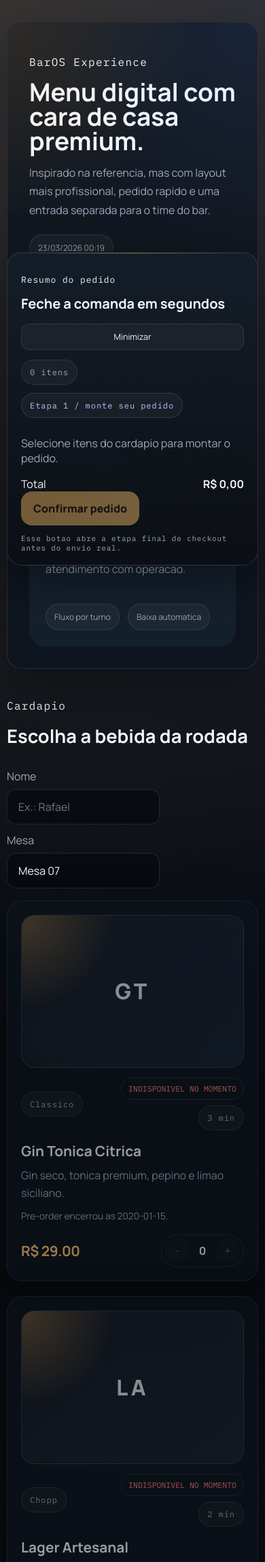
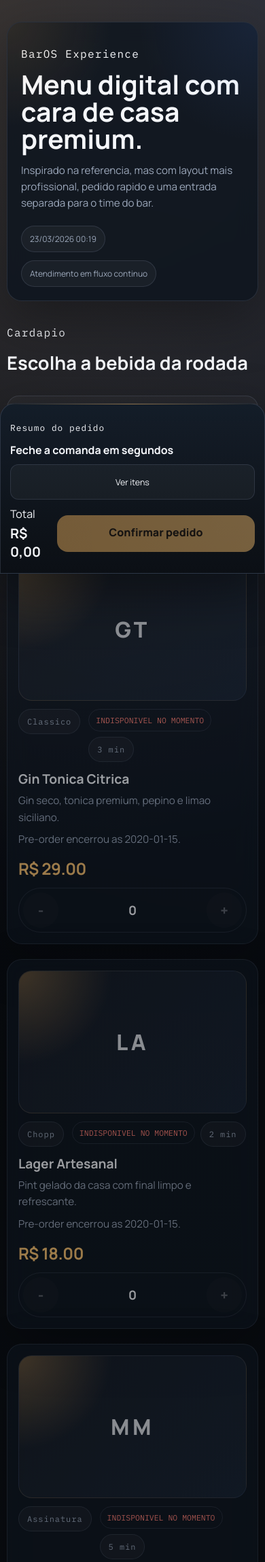
Before and after one commit to javaaaaa-271/BARZOS, a Flask app: page / in a window 390 px wide. Shown: the top 2298 px of the page at 68% size. Run offline with Flask 3, Linux system fonts and the light colour scheme; data comes from the database, SQL or seed files in the repository; tables that the repository leaves empty hold one stand-in row (values such as "Sample post").

Commit message:
Add files via upload

```diff
--- a/BarOS/static/app.js
+++ b/BarOS/static/app.js
@@ -12,6 +12,10 @@ const orderCountBadge = document.getElementById("order-count-badge");
 const submitOrderButton = document.getElementById("submit-order");
 const checkoutPanel = document.querySelector(".checkout-panel");
 const toggleCheckoutButton = document.getElementById("toggle-checkout");
+const openCheckoutQuickButton = document.getElementById("open-checkout-quick");
+const customerNameInput = document.getElementById("customer-name");
+const tableLabelInput = document.getElementById("table-label");
+const checkoutFooterCount = document.getElementById("checkout-footer-count");
 
 const checkoutModal = document.getElementById("checkout-modal");
 const checkoutReviewSummary = document.getElementById("checkout-review-summary");
@@ -36,13 +40,13 @@ const pixQrPlaceholder = document.getElementById("pix-qr-placeholder");
 const pixCopyPaste = document.getElementById("pix-copy-paste");
 const pixError = document.getElementById("pix-error");
 const copyPixCodeButton = document.getElementById("copy-pix-code");
-const simulatePixPaymentButton = document.getElementById("simulate-pix-payment");
 const closePixModalTopButton = document.getElementById("close-pix-modal-top");
 
 let checkoutCollapsed = false;
 let currentPixOrder = null;
 let checkoutPanelWasCollapsedBeforeModal = false;
 let checkoutPanelHiddenForFlow = false;
+let lastResponsiveMobileState = null;
 
 const paymentMethodLabels = {
   counter: "Pagar no balcao",
@@ -50,12 +54,124 @@ const paymentMethodLabels = {
 };
 
 const paymentMethodInstructions = {
-  counter: "Pagamento sera feito no balcao ou no momento da retirada.",
-  pix: "O pedido sera criado agora e fica aguardando a confirmacao do pagamento Pix.",
+  counter: "Voce paga no balcao ou no momento da retirada.",
+  pix: "Pague no Pix e aguarde a confirmacao do bar.",
 };
+const PENDING_ORDER_STORAGE_KEY = "baros_pending_order_v1";
+const PENDING_ORDER_MAX_AGE_MS = 30 * 60 * 1000;
 
 function logCheckoutFlow(step, details = {}) {
   console.info("[BarOS checkout]", step, details);
+}
+
+function isMobileViewport() {
+  return window.matchMedia("(max-width: 640px)").matches;
+}
+
+function createRequestId() {
+  if (window.crypto?.randomUUID) {
+    return window.crypto.randomUUID();
+  }
+  return `baros-${Date.now()}-${Math.random().toString(16).slice(2, 10)}`;
+}
+
+function normalizeItemsForIdempotency(items) {
+  return [...(items || [])]
+    .map((item) => ({
+      id: Number(item.id),
+      quantity: Number(item.quantity),
+    }))
+    .filter((item) => item.id > 0 && item.quantity > 0)
+    .sort((left, right) => left.id - right.id);
+}
+
+function buildOrderFingerprint(payload) {
+  return JSON.stringify({
+    customer_name: (payload.customer_name || "").trim(),
+    table_label: (payload.table_label || "").trim(),
+    source: payload.source || "",
+    payment_method: payload.payment_method || "",
+    items: normalizeItemsForIdempotency(payload.items),
+  });
+}
+
+function readPendingOrderDraft() {
+  try {
+    const raw = window.sessionStorage?.getItem(PENDING_ORDER_STORAGE_KEY);
+    if (!raw) {
+      return null;
+    }
+    const draft = JSON.parse(raw);
+    if (!draft?.request_id || !draft?.payload || !draft?.created_at) {
+      window.sessionStorage.removeItem(PENDING_ORDER_STORAGE_KEY);
+      return null;
+    }
+    if (Date.now() - Number(draft.created_at) > PENDING_ORDER_MAX_AGE_MS) {
+      window.sessionStorage.removeItem(PENDING_ORDER_STORAGE_KEY);
+      return null;
+    }
+    return draft;
+  } catch (error) {
+    console.error(error);
+    return null;
+  }
+}
+
+function writePendingOrderDraft(draft) {
+  try {
+    window.sessionStorage?.setItem(PENDING_ORDER_STORAGE_KEY, JSON.stringify(draft));
+  } catch (error) {
+    console.error(error);
+  }
+}
+
+function clearPendingOrderDraft() {
+  try {
+    window.sessionStorage?.removeItem(PENDING_ORDER_STORAGE_KEY);
+  } catch (error) {
+    console.error(error);
+  }
+}
+
+function getOrCreateRequestId(payload) {
+  const fingerprint = buildOrderFingerprint(payload);
+  const existingDraft = readPendingOrderDraft();
+  if (existingDraft?.fingerprint === fingerprint && existingDraft?.request_id) {
+    return {
+      requestId: existingDraft.request_id,
+      fingerprint,
+    };
+  }
+  return {
+    requestId: createRequestId(),
+    fingerprint,
+  };
+}
+
+function restorePendingOrderDraft() {
+  const draft = readPendingOrderDraft();
+  if (!draft?.payload) {
+    return;
+  }
+
+  cart.clear();
+  normalizeItemsForIdempotency(draft.payload.items).forEach((item) => {
+    cart.set(String(item.id), item.quantity);
+  });
+
+  document.querySelectorAll(".menu-card").forEach((card) => {
+    updateCardQuantity(card, cart.get(card.dataset.menuId) || 0);
+  });
+
+  if (customerNameInput) {
+    customerNameInput.value = draft.payload.customer_name || "";
+  }
+  if (tableLabelInput) {
+    tableLabelInput.value = draft.payload.table_label || "";
+  }
+  checkoutPaymentInputs.forEach((input) => {
+    input.checked = input.value === draft.payload.payment_method;
+  });
 }
 
 function getSelectedItems() {
@@ -98,8 +214,22 @@ function updateCheckoutToggle(collapsed) {
   }
   checkoutCollapsed = collapsed;
   checkoutPanel.classList.toggle("is-collapsed", collapsed);
-  toggleCheckoutButton.textContent = collapsed ? "Expandir" : "Minimizar";
+  toggleCheckoutButton.textContent = isMobileViewport()
+    ? (collapsed ? "Ver itens" : "Ocultar itens")
+    : (collapsed ? "Expandir" : "Minimizar");
   toggleCheckoutButton.setAttribute("aria-expanded", collapsed ? "false" : "true");
+}
+
+function applyResponsiveCheckoutMode() {
+  const isMobile = isMobileViewport();
+  if (lastResponsiveMobileState === isMobile) {
+    return;
+  }
+  lastResponsiveMobileState = isMobile;
+  if (checkoutPanelHiddenForFlow) {
+    return;
+  }
+  updateCheckoutToggle(isMobile);
 }
 
 function hideCheckoutPanelForFlow() {
@@ -146,10 +276,10 @@ function renderSummaryRows(selected) {
 function updateCheckoutInstruction() {
   const paymentMethod = getSelectedPaymentMethod();
   if (!paymentMethod) {
-    checkoutInstruction.textContent = "Escolha uma forma de pagamento para liberar o envio do pedido.";
+    checkoutInstruction.textContent = "Escolha como pagar para liberar o envio.";
     return;
   }
-  checkoutInstruction.textContent = paymentMethodInstructions[paymentMethod] || "Confirme o pagamento para seguir.";
+  checkoutInstruction.textContent = paymentMethodInstructions[paymentMethod] || "Confirme como vai pagar para seguir.";
 }
 
 function syncCheckoutReview() {
@@ -162,7 +292,7 @@ function syncCheckoutReview() {
 
   if (!selected.length) {
     checkoutReviewSummary.className = "summary-list empty-state";
-    checkoutReviewSummary.textContent = "Nenhum item selecionado.";
+    checkoutReviewSummary.textContent = "Seu carrinho esta vazio.";
     checkoutReviewTotal.textContent = "R$ 0,00";
     return;
   }
@@ -177,14 +307,21 @@ function buildSummary() {
   const totalItems = selected.reduce((sum, item) => sum + item.quantity, 0);
 
   orderCountBadge.textContent = `${totalItems} ${totalItems === 1 ? "item" : "itens"}`;
+  if (checkoutFooterCount) {
+    checkoutFooterCount.textContent = totalItems
+      ? `${totalItems} ${totalItems === 1 ? "item" : "itens"}`
+      : "Carrinho vazio";
+  }
   checkoutPanel?.classList.toggle("has-items", totalItems > 0);
 
   if (!selected.length) {
     orderSummary.className = "summary-list empty-state";
-    orderSummary.textContent = "Selecione itens do cardapio para montar o pedido.";
+    orderSummary.textContent = "Toque em + para adicionar bebidas ao carrinho.";
     orderTotal.textContent = "R$ 0,00";
     submitOrderButton.disabled = true;
-    updateCheckoutToggle(false);
+    if (!isMobileViewport()) {
+      updateCheckoutToggle(false);
+    }
     syncCheckoutReview();
     return;
   }
@@ -293,7 +430,7 @@ function populatePixModal(order) {
   currentPixOrder = order;
   pixOrderCode.textContent = order.order_number || order.code;
   pixPaymentStatus.textContent = order.payment_status_label;
-  pixPaymentInstruction.textContent = "Escaneie o QR code ou use o Pix copia e cola abaixo. Se precisar testar o fluxo, use o botao de simulacao.";
+  pixPaymentInstruction.textContent = "Escaneie o QR code ou copie a chave Pix abaixo. Depois do pagamento, o bar confirma internamente.";
   pixCopyPaste.value = order.pix_copy_paste || "";
 
   if (order.pix_qr_code) {
@@ -324,8 +461,8 @@ async function submitOrder() {
     return;
   }
 
-  const customerName = document.getElementById("customer-name").value.trim();
-  const tableLabel = document.getElementById("table-label").value.trim();
+  const customerName = customerNameInput?.value.trim() || "";
+  const tableLabel = tableLabelInput?.value.trim() || "";
 
   checkoutSubmitButton.disabled = true;
   checkoutSubmitButton.textContent = "Enviando...";
@@ -338,13 +475,33 @@ async function submitOrder() {
     payment_method: paymentMethod,
     items: selectedItems,
   };
+  const { requestId, fingerprint } = getOrCreateRequestId(payload);
+  payload.request_id = requestId;
+  writePendingOrderDraft({
+    request_id: requestId,
+    fingerprint,
+    payload,
+    created_at: Date.now(),
+  });
   logCheckoutFlow("submit_order_payload", payload);
 
-  const response = await fetch("/api/orders", {
-    method: "POST",
-    headers: { "Content-Type": "application/json" },
-    body: JSON.stringify(payload),
-  });
+  let response;
+  try {
+    response = await fetch("/api/orders", {
+      method: "POST",
+      headers: {
+        "Content-Type": "application/json",
+        "Idempotency-Key": requestId,
+      },
+      body: JSON.stringify(payload),
+    });
+  } catch (error) {
+    console.error(error);
+    checkoutSubmitButton.disabled = false;
+    checkoutSubmitButton.textContent = "Enviar pedido";
+    setCheckoutError("Nao foi possivel enviar agora. Tente novamente que o sistema reaproveita a mesma tentativa com seguranca.");
+    return;
+  }
 
   const data = await response.json().catch(() => ({}));
   logCheckoutFlow("submit_order_response", {
@@ -360,6 +517,7 @@ async function submitOrder() {
     return;
   }
 
+  clearPendingOrderDraft();
   closeCheckoutModal({ restorePanel: false });
   resetCart();
 
@@ -373,47 +531,6 @@ async function submitOrder() {
   showConfirmation(data.order, "Seu pedido foi enviado. Pagamento sera feito no balcao.");
 }
 
-async function simulatePixPayment() {
-  if (!currentPixOrder?.code) {
-    setPixError("Pedido Pix nao encontrado.");
-    return;
-  }
-
-  simulatePixPaymentButton.disabled = true;
-  simulatePixPaymentButton.textContent = "Confirmando...";
-  setPixError("");
-  logCheckoutFlow("simulate_pix_payment_request", {
-    code: currentPixOrder.code,
-    paymentStatus: currentPixOrder.payment_status,
-  });
-
-  const response = await fetch(`/api/orders/${currentPixOrder.code}/pix/simulate`, {
-    method: "POST",
-    headers: { "Content-Type": "application/json" },
-  });
-
-  const data = await response.json().catch(() => ({}));
-  logCheckoutFlow("simulate_pix_payment_response", {
-    ok: response.ok,
-    status: response.status,
-    data,
-  });
-  simulatePixPaymentButton.disabled = false;
-  simulatePixPaymentButton.textContent = "Simular pagamento";
-
-  if (!response.ok) {
-    setPixError(data.error || "Nao foi possivel confirmar o pagamento Pix.");
-    return;
-  }
-
-  currentPixOrder = data.order;
-  closePixModal({ restorePanel: false });
-  showConfirmation(
-    data.order,
-    "Seu pedido foi enviado. O pagamento via Pix foi confirmado e o bar ja pode seguir com a liberacao."
-  );
-}
-
 async function copyPixCode() {
   if (!pixCopyPaste?.value) {
     setPixError("Nao ha Pix copia e cola disponivel para este pedido.");
@@ -422,7 +539,7 @@ async function copyPixCode() {
   try {
     if (navigator.clipboard?.writeText) {
       await navigator.clipboard.writeText(pixCopyPaste.value);
-      pixPaymentInstruction.textContent = "Pix copia e cola copiado. Voce pode pagar e depois confirmar a simulacao.";
+      pixPaymentInstruction.textContent = "Pix copia e cola copiado. Depois do pagamento, o bar confirma internamente.";
       return;
     }
   } catch (error) {
@@ -448,6 +565,11 @@ toggleCheckoutButton?.addEventListener("click", () => {
   updateCheckoutToggle(!checkoutCollapsed);
 });
 
+openCheckoutQuickButton?.addEventListener("click", () => {
+  updateCheckoutToggle(false);
+  checkoutPanel?.scrollIntoView({ behavior: "smooth", block: "nearest" });
+});
+
 submitOrderButton?.addEventListener("click", openCheckoutModal);
 checkoutSubmitButton?.addEventListener("click", submitOrder);
 closeCheckoutModalButton?.addEventListener("click", closeCheckoutModal);
@@ -466,7 +588,6 @@ checkoutPaymentInputs.forEach((input) => {
 });
 
 document.getElementById("close-confirmation")?.addEventListener("click", closeConfirmationModal);
-simulatePixPaymentButton?.addEventListener("click", simulatePixPayment);
 copyPixCodeButton?.addEventListener("click", copyPixCode);
 closePixModalTopButton?.addEventListener("click", closePixModal);
 pixModal?.addEventListener("click", (event) => {
@@ -491,4 +612,8 @@ document.addEventListener("keydown", (event) => {
   }
 });
 
+restorePendingOrderDraft();
+applyResponsiveCheckoutMode();
 buildSummary();
+updateCheckoutInstruction();
+window.addEventListener("resize", applyResponsiveCheckoutMode);
--- a/BarOS/static/styles.css
+++ b/BarOS/static/styles.css
@@ -28,6 +28,16 @@ body {
   min-height: 100vh;
 }
 
+.customer-body {
+  -webkit-tap-highlight-color: transparent;
+}
+
+.customer-body button,
+.customer-body a,
+.customer-body input {
+  touch-action: manipulation;
+}
+
 a {
   color: inherit;
   text-decoration: none;
@@ -400,16 +436,20 @@ input {
   border: 1px solid var(--line);
   border-radius: 999px;
   padding: 5px;
+  min-width: 138px;
+  justify-content: space-between;
 }
 
 .qty-btn {
-  width: 36px;
-  height: 36px;
+  width: 42px;
+  height: 42px;
   border-radius: 50%;
   border: 0;
   background: rgba(255, 255, 255, 0.06);
   color: var(--text);
   cursor: pointer;
+  font-size: 1.08rem;
+  font-weight: 800;
 }
 
 .qty-btn:disabled {
@@ -418,9 +458,10 @@ input {
 }
 
 .qty-value {
-  min-width: 18px;
+  min-width: 24px;
   text-align: center;
   font-weight: 700;
+  font-size: 1rem;
 }
 
 .checkout-panel {
@@ -473,6 +514,21 @@ input {
   gap: 10px;
 }
 
+.checkout-footer {
+  display: grid;
+  gap: 12px;
+}
+
+.checkout-footer-count {
+  display: none;
+  justify-self: start;
+}
+
+.checkout-footer #submit-order {
+  width: 100%;
+  min-height: 54px;
+}
+
 .checkout-panel .summary-list {
   max-height: min(34vh, 280px);
   overflow: auto;
@@ -1519,15 +1580,223 @@ input {
   }
 
   .customer-shell {
-    padding-bottom: 290px;
+    padding-bottom: 220px;
   }
 
   .checkout-panel {
-    bottom: 12px;
-    width: calc(100% - 20px);
+    left: 0;
+    bottom: 0;
+    width: 100%;
+    transform: none;
+    padding: 14px 14px calc(14px + env(safe-area-inset-bottom));
+    border-radius: 22px 22px 0 0;
   }
 
   .checkout-panel.is-collapsed {
-    width: calc(100% - 20px);
-  }
-}
+    width: 100%;
+  }
+
+  .hero-panel {
+    padding: 20px;
+    gap: 16px;
+  }
+
+  .hero-copy h1 {
+    font-size: clamp(1.9rem, 10vw, 2.7rem);
+    line-height: 1.02;
+  }
+
+  .hero-text {
+    font-size: 0.95rem;
+    line-height: 1.55;
+  }
+
+  .service-card {
+    display: none;
+  }
+
+  .customer-hero-actions {
+    display: grid;
+    grid-template-columns: repeat(2, minmax(0, 1fr));
+  }
+
+  .hero-cta {
+    width: 100%;
+  }
+
+  .customer-meta {
+    width: 100%;
+    display: grid;
+    grid-template-columns: 1fr;
+    gap: 10px;
+    padding: 14px;
+    border-radius: 18px;
+    border: 1px solid var(--line);
+    background: rgba(255, 255, 255, 0.03);
+  }
+
+  .customer-meta label {
+    flex: initial;
+  }
+
+  .customer-meta input {
+    min-width: 0;
+    min-height: 52px;
+    font-size: 16px;
+  }
+
+  .customer-meta-help {
+    font-size: 0.74rem;
+  }
+
+  .menu-section {
+    margin-top: 20px;
+  }
+
+  .menu-card {
+    padding: 16px;
+    gap: 14px;
+  }
+
+  .menu-card-media {
+    aspect-ratio: 16 / 10;
+  }
+
+  .menu-card-top,
+  .menu-card-statuses {
+    align-items: flex-start;
+    justify-content: flex-start;
+  }
+
+  .menu-card-content {
+    min-height: 0;
+    gap: 8px;
+  }
+
+  .menu-card h3 {
+    font-size: 1.2rem;
+    line-height: 1.2;
+  }
+
+  .menu-card p {
+    font-size: 0.95rem;
+  }
+
+  .menu-card-bottom {
+    flex-direction: column;
+    align-items: stretch;
+  }
+
+  .menu-price {
+    font-size: 1.5rem;
+  }
+
+  .qty-picker {
+    width: 100%;
+    padding: 6px;
+  }
+
+  .qty-btn {
+    width: 52px;
+    height: 52px;
+    font-size: 1.28rem;
+  }
+
+  .qty-value {
+    flex: 1;
+    font-size: 1.15rem;
+  }
+
+  .checkout-panel .summary-list {
+    max-height: min(28vh, 220px);
+  }
+
+  .checkout-header h2 {
+    font-size: 1.1rem;
+  }
+
+  .checkout-panel.is-collapsed .checkout-footer {
+    grid-template-columns: auto minmax(0, 1fr);
+    align-items: center;
+    gap: 10px;
+  }
+
+  .checkout-panel.is-collapsed .checkout-footer .muted-note {
+    display: none;
+  }
+
+  .checkout-panel.is-collapsed #submit-order {
+    display: inline-flex;
+    width: 100%;
+    justify-content: center;
+  }
+
+  .checkout-panel.is-collapsed .total-line {
+    flex-direction: column;
+    align-items: flex-start;
+    gap: 4px;
+    margin-top: 0;
+  }
+
+  .checkout-panel.is-collapsed .checkout-header {
+    gap: 10px;
+  }
+
+  .checkout-footer-count {
+    display: inline-flex;
+  }
+
+  .total-line strong {
+    font-size: 1.24rem;
+  }
+
+  .primary-button,
+  .secondary-button,
+  .ghost-button {
+    min-height: 52px;
+  }
+
+  .customer-footer-actions {
+    justify-content: center;
+    margin-top: 12px;
+    padding-bottom: calc(12px + env(safe-area-inset-bottom));
+  }
+
+  .modal {
+    place-items: end center;
+    padding: 12px 10px calc(10px + env(safe-area-inset-bottom));
+  }
+
+  .modal-card,
+  .checkout-modal-card,
+  .pix-modal-card {
+    width: 100%;
+    max-height: min(92vh, 100%);
+    border-radius: 24px 24px 0 0;
+    padding: 20px 18px calc(18px + env(safe-area-inset-bottom));
+  }
+
+  .modal-header {
+    margin-bottom: 8px;
+  }
+
+  .modal-header h2 {
+    font-size: 1.3rem;
+    line-height: 1.2;
+  }
+
+  .checkout-review-total {
+    padding: 14px 16px;
+  }
+
+  .checkout-payment-option {
+    gap: 12px;
+    padding: 14px;
+  }
+
+  .checkout-payment-option input {
+    width: 22px;
+    height: 22px;
+    margin-top: 2px;
+  }
+}
```
Also changed, not shown: other parts of BarOS/static/styles.css (+31 -0 lines), BarOS/static/dashboard.js (+48 -13 lines).
